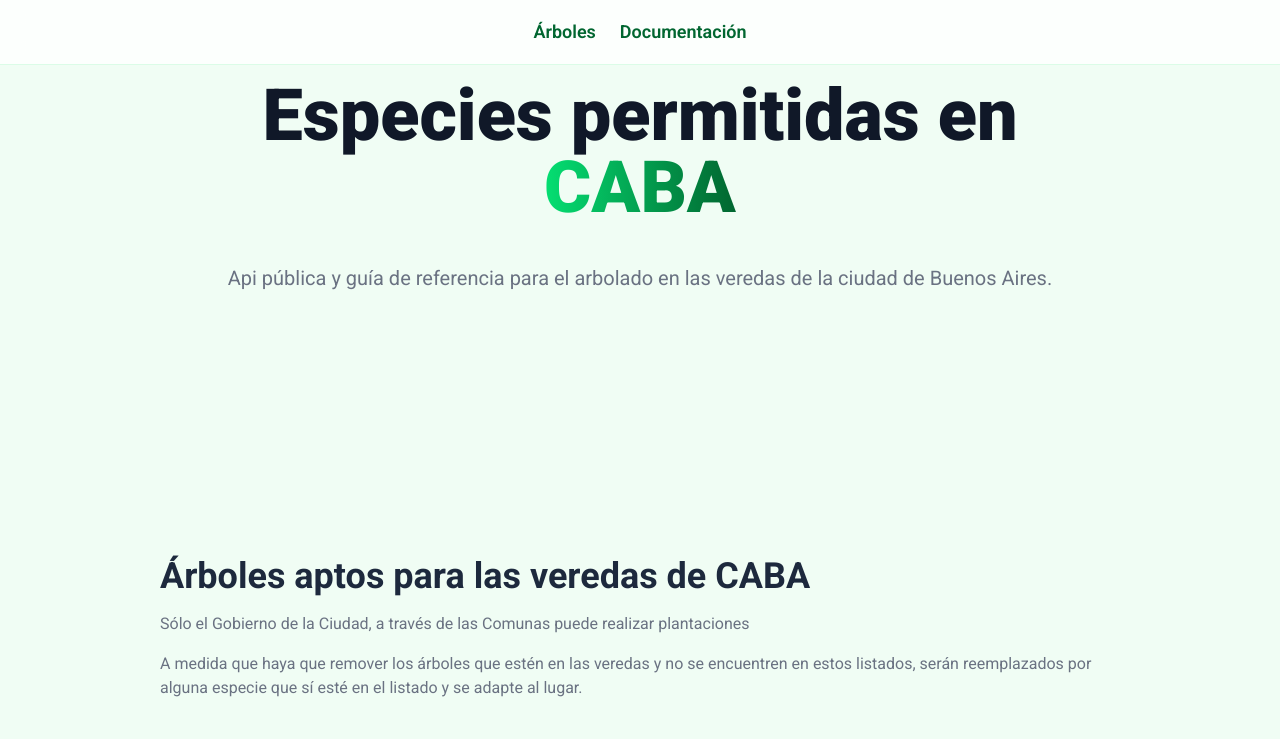
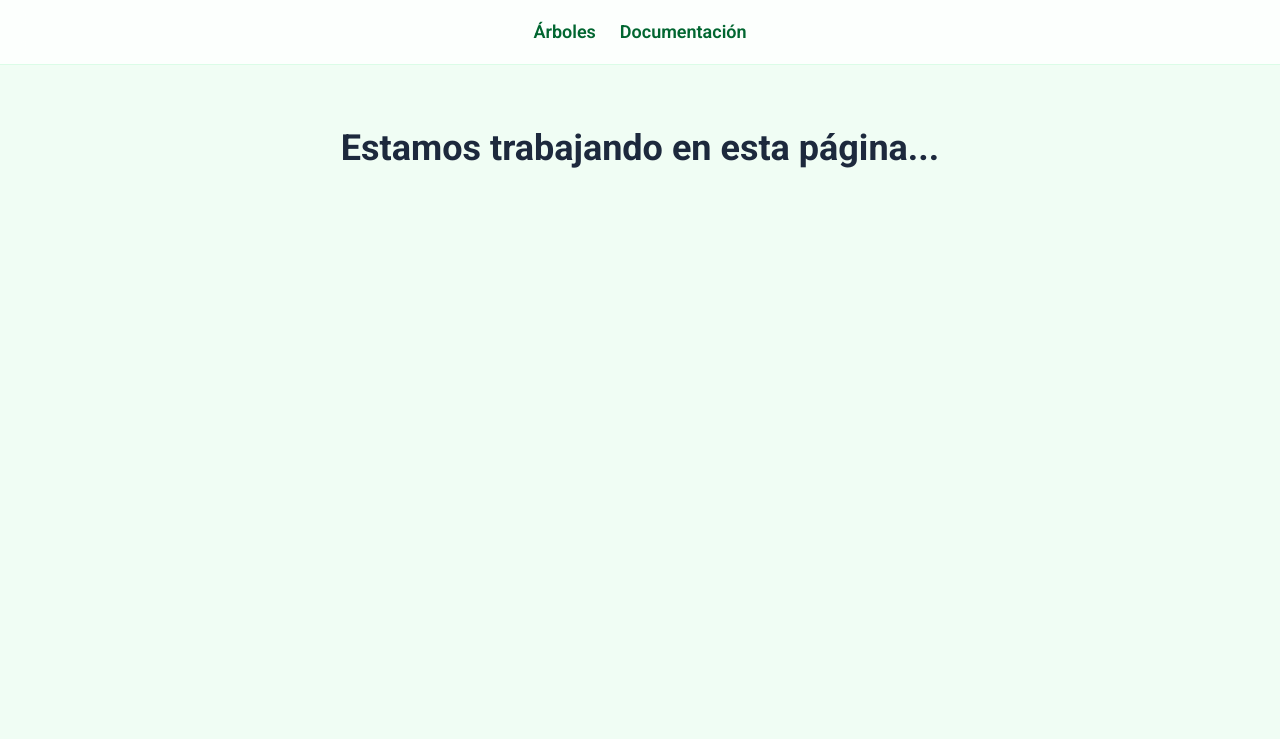
Before and after one commit to pablokreick/arboles_buenos_aires, a React (Vite) app: page /documentation in a window 1280 px wide. Shown: the top 739 px of the page. Built offline with nearby package versions, Linux system fonts and the light colour scheme.

Commit message:
feat: add navigation and documentation page

```diff
--- a/package.json
+++ b/package.json
@@ -14,6 +14,7 @@
     "lucide-react": "^0.555.0",
     "react": "^19.2.0",
     "react-dom": "^19.2.0",
+    "react-router": "^7.10.1",
     "tailwindcss": "^4.1.17"
   },
   "devDependencies": {
--- a/src/App.jsx
+++ b/src/App.jsx
@@ -1,8 +1,17 @@
 import "./App.css";
+import { BrowserRouter, Route, Routes } from "react-router";
 import Home from "./pages/Home";
+import Documentation from "./pages/Documentation";
 
 function App() {
-	return <Home />;
+	return (
+		<BrowserRouter>
+			<Routes>
+				<Route path="/" element={<Home />} />
+				<Route path="/documentation" element={<Documentation />} />
+			</Routes>
+		</BrowserRouter>
+	);
 }
 
 export default App;
--- a/src/components/layout/Navbar.jsx
+++ b/src/components/layout/Navbar.jsx
@@ -10,7 +10,7 @@ const Navbar = () => {
 							</a>
 						</li>
 						<li>
-							<a href="/" className="text-lg font-semibold text-green-800 p-3 hover:text-green-400 duration-300 transition-all">
+							<a href="/documentation" className="text-lg font-semibold text-green-800 p-3 hover:text-green-400 duration-300 transition-all">
 								Documentación
 							</a>
 						</li>
--- /dev/null
+++ b/src/pages/Documentation.jsx
@@ -0,0 +1,17 @@
+import Navbar from "../components/layout/Navbar";
+
+const Documentation = () => {
+	return (
+		<div className="min-h-screen bg-green-50 text-slate-800 font-text selection:bg-green-200">
+			<header>
+				<Navbar />
+			</header>
+			<div id="trees" className="max-w-7xl px-4 lg:px-40 mx-auto">
+				<main className="py-16">
+					<h1 className="text-2xl md:text-4xl text-slate-800 text-center py-16">Estamos trabajando en esta página...</h1>
+				</main>
+			</div>
+		</div>
+	);
+};
+export default Documentation;
```
Also changed, not shown: 1 other file (tests, documents, lock files or other folders).
